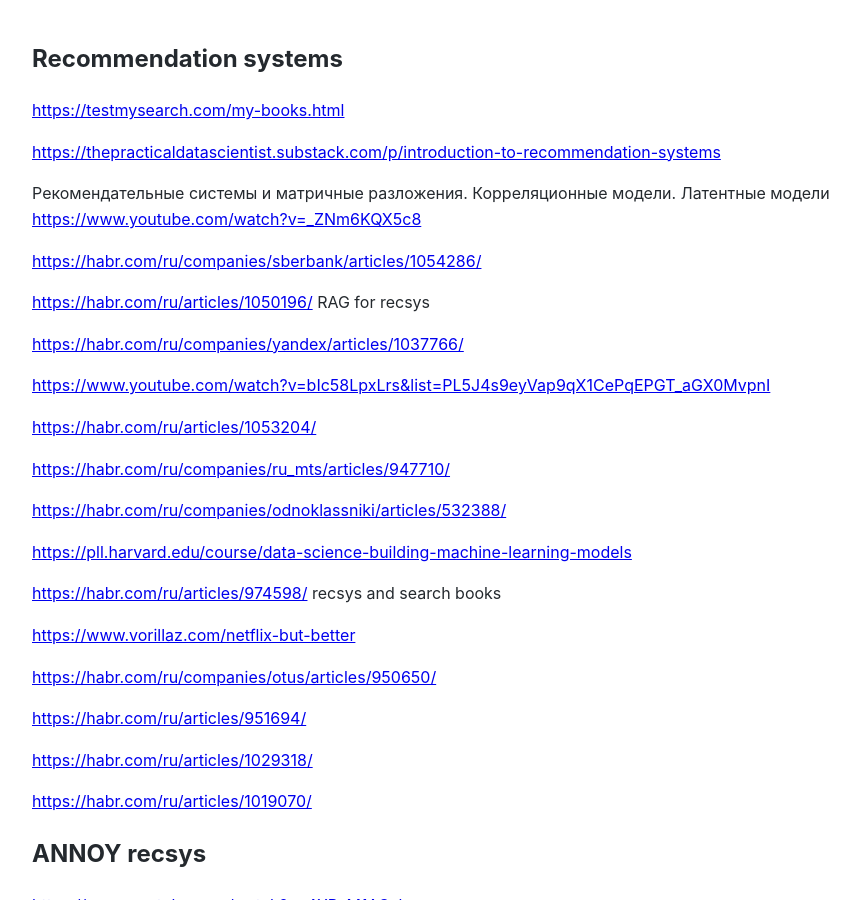
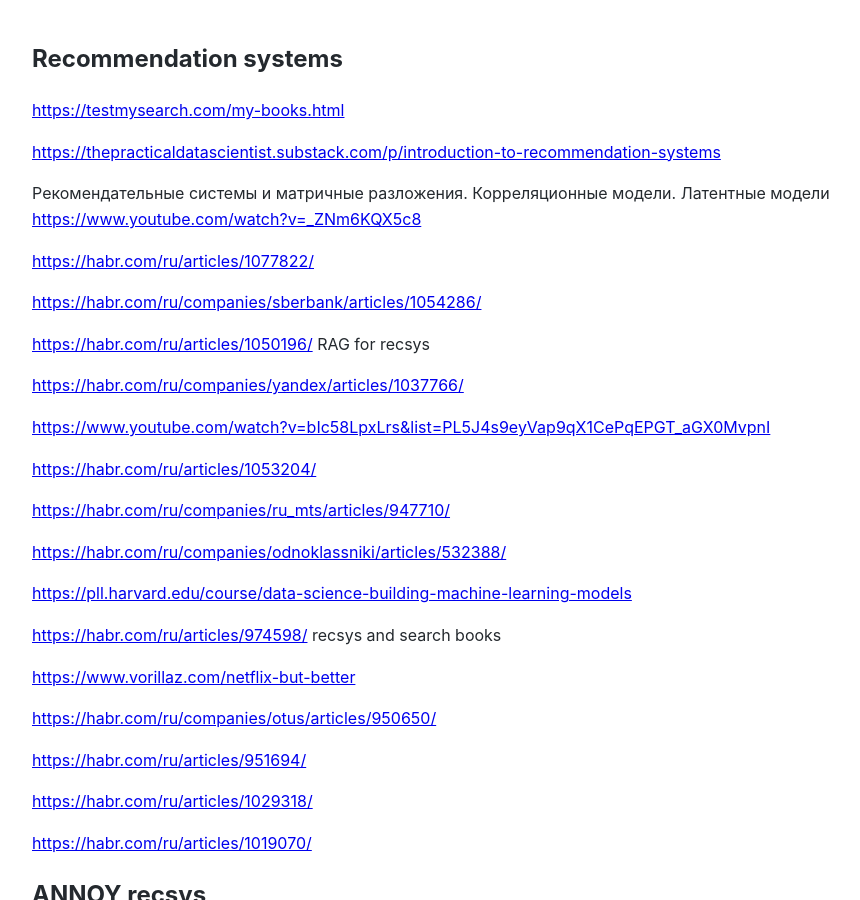
Before and after one commit to Michael-Lubinsky/michael-lubinsky.github.com, a Jekyll site: the page built from ml/recsys.md, in a window 1280 px wide and 900 px high. Shown: the whole window, without its empty margins (158-1018 px from the left). Built offline with Jekyll 4.4.1, drawn with Linux system fonts in a browser that asks for light colours; our own code applies the rules of GitHub Pages for plain Markdown files.

Commit message:
Update recsys.md with additional resources
Added links to articles and videos related to recommendation systems.

```diff
--- a/ml/recsys.md
+++ b/ml/recsys.md
@@ -6,6 +6,8 @@
 
 Рекомендательные системы и матричные разложения. Корреляционные модели. Латентные модели
 <https://www.youtube.com/watch?v=_ZNm6KQX5c8>
+
+<https://habr.com/ru/articles/1077822/>
 
 <https://habr.com/ru/companies/sberbank/articles/1054286/>
 
```
